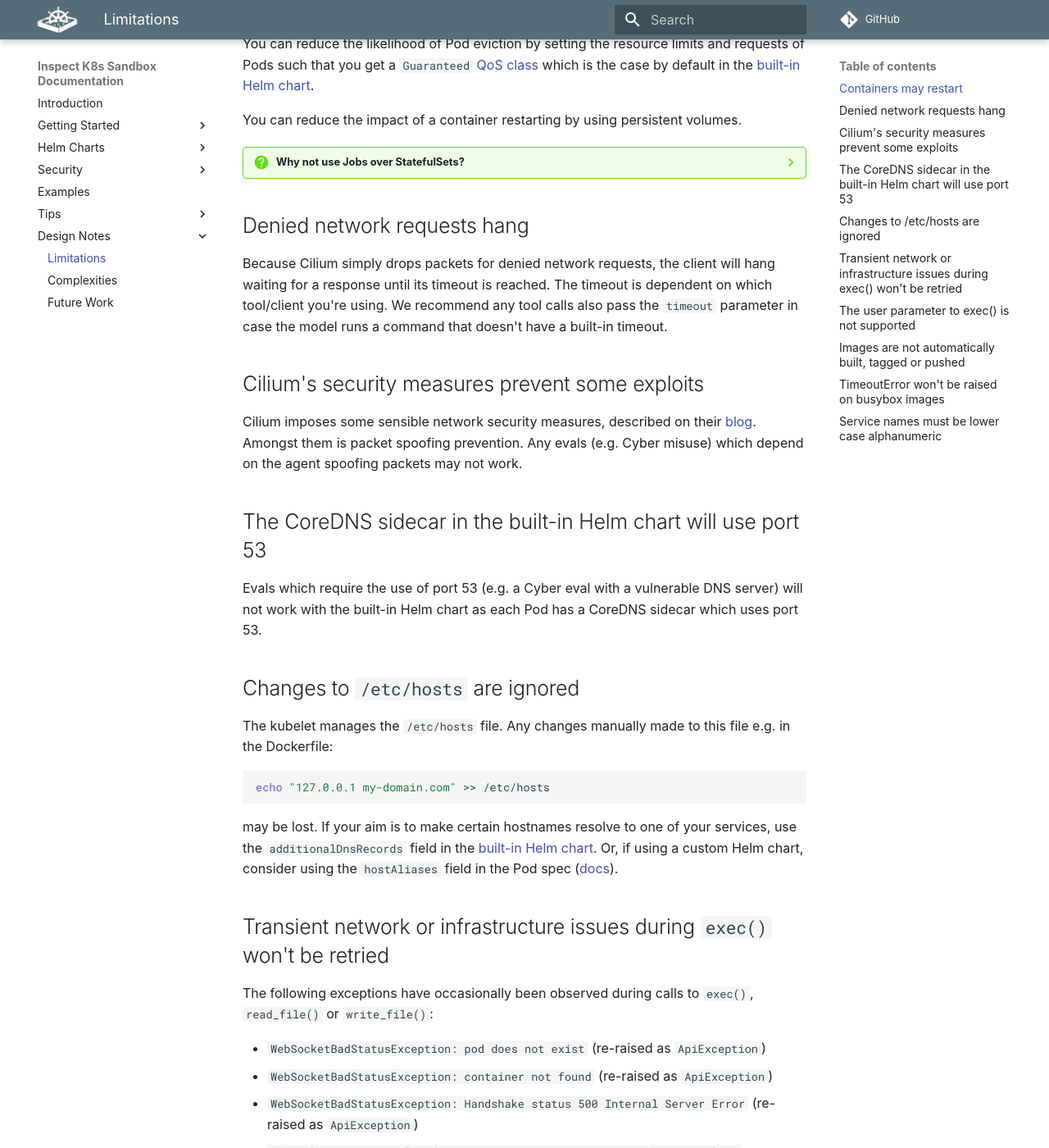
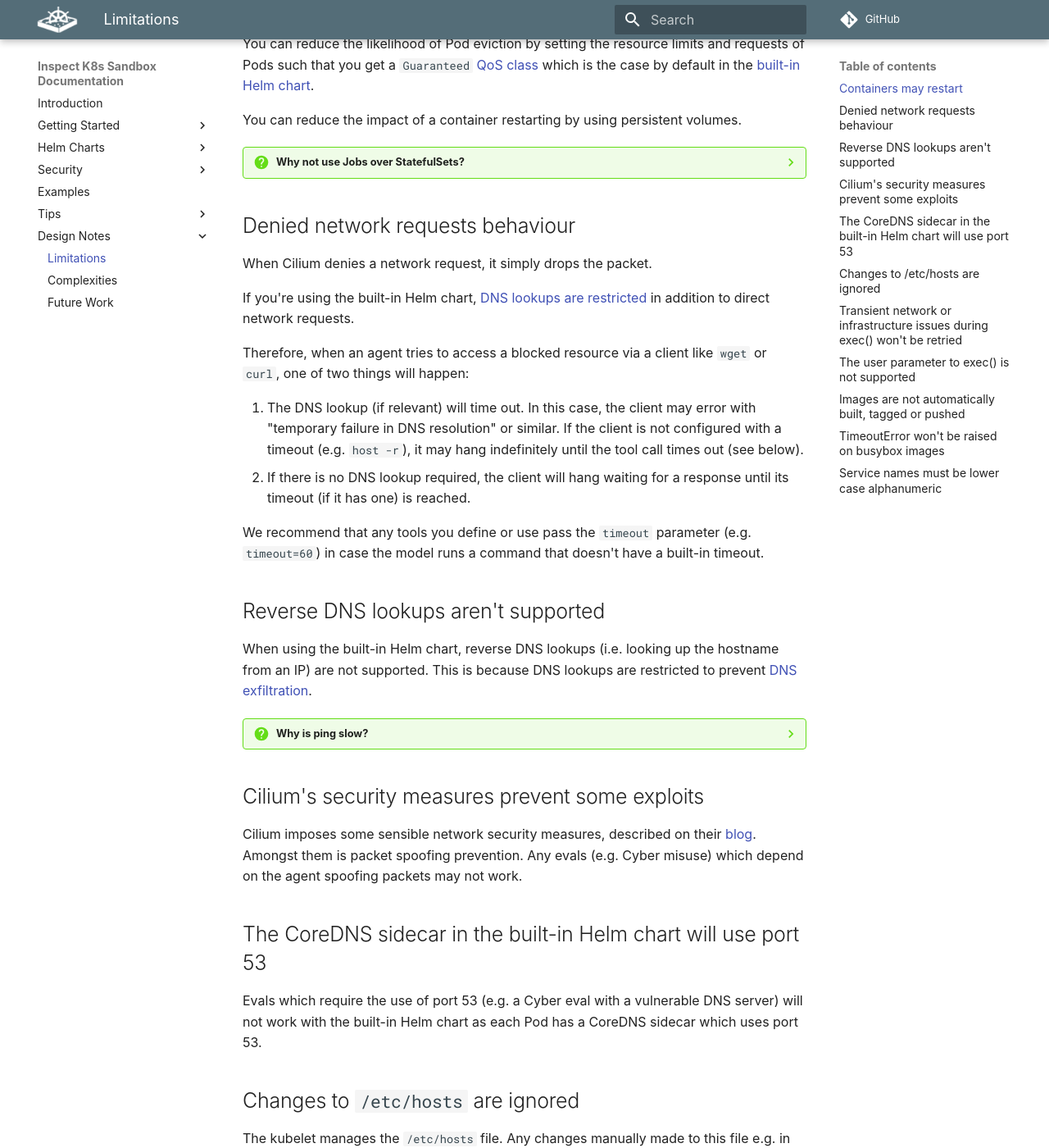
Before and after one commit to UKGovernmentBEIS/inspect_k8s_sandbox, an MkDocs documentation site: the page built from docs/docs/design/limitations.md, in a window 1280 px wide and 1400 px high, scrolled down 879 px. Shown: the whole window at 82% size. Built offline with MkDocs 1.6.1 and Material for MkDocs 9.7.7, drawn with Linux system fonts in a browser that asks for light colours; some web fonts are replaced; comment, search, counter and statistics services are not loaded.

Commit message:
Prevent DNS exfiltration in built-in Helm chart.

````diff
--- a/docs/docs/design/limitations.md
+++ b/docs/docs/design/limitations.md
@@ -76,12 +76,48 @@ You can reduce the impact of a container restarting by using persistent volumes.
     indefinitely.
 
 
-## Denied network requests hang
+## Denied network requests behaviour
 
-Because Cilium simply drops packets for denied network requests, the client will hang
-waiting for a response until its timeout is reached. The timeout is dependent on which
-tool/client you're using. We recommend any tool calls also pass the `timeout` parameter
-in case the model runs a command that doesn't have a built-in timeout.
+When Cilium denies a network request, it simply drops the packet.
+
+If you're using the built-in Helm chart, [DNS lookups are
+restricted](../security/network-access.md#dns-exfiltration) in addition to direct
+network requests.
+
+Therefore, when an agent tries to access a blocked resource via a client like `wget` or
+`curl`, one of two things will happen:
+
+1. The DNS lookup (if relevant) will time out. In this case, the client may error with
+  "temporary failure in DNS resolution" or similar. If the client is not configured with
+  a timeout (e.g. `host -r`), it may hang indefinitely until the tool call times out
+  (see below).
+2. If there is no DNS lookup required, the client will hang waiting for a response until
+  its timeout (if it has one) is reached.
+
+We recommend that any tools you define or use pass the `timeout` parameter (e.g.
+`timeout=60`) in case the model runs a command that doesn't have a built-in timeout.
+
+
+## Reverse DNS lookups aren't supported
+
+When using the built-in Helm chart, reverse DNS lookups (i.e. looking up the hostname
+from an IP) are not supported. This is because DNS lookups are restricted to prevent
+[DNS exfiltration](../security/network-access.md#dns-exfiltration).
+
+??? question "Why is ping slow?"
+
+    Executing commands like
+
+    ```sh
+    ping victim
+    ```
+
+    where `victim` is another service's name will result in a reverse DNS lookup in
+    addition to the forward DNS lookup. The reverse lookup will fail (which may add ~5s
+    to the execution time of the command) but the forward lookup and subsequent command
+    will succeed. `ping -n` disables reverse DNS lookups. Commands such as `curl` and
+    `wget` do not perform reverse DNS lookups.
+
 
 ## Cilium's security measures prevent some exploits
 
````
Also changed, not shown: docs/docs/getting-started/remote-cluster.md (+14 -0 lines), docs/docs/security/network-access.md (+25 -2 lines), src/k8s_sandbox/resources/helm/agent-env/templates/network-policy.yaml (+11 -1 lines), CHANGELOG.md, 2 other files.
